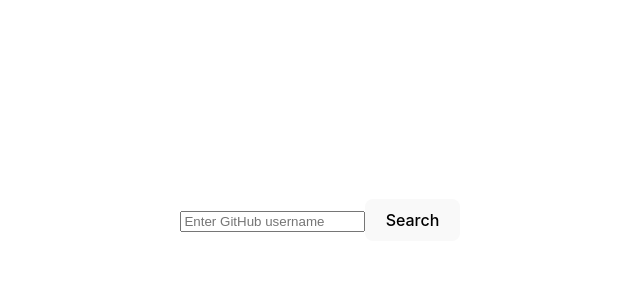
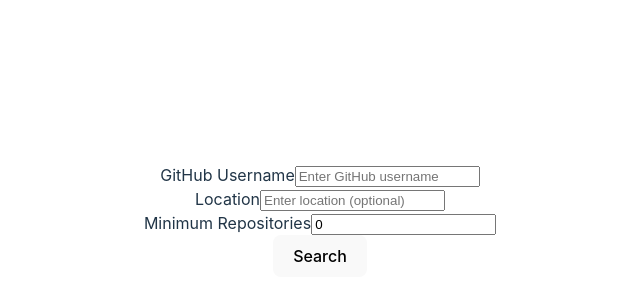
Before and after one commit to Kwame-Fly/alx-fe-reactjs, a React (Vite) app in the folder github-user-search/: page / in a window 1280 px wide. Shown: the part 180-480 px from the top of the page, without its empty margins (320-960 px from the left). Built offline with nearby package versions, Linux system fonts and the light colour scheme.

Commit message:
added lines to githubServices and Service.jsx

```diff
--- a/github-user-search/src/components/Search.jsx
+++ b/github-user-search/src/components/Search.jsx
@@ -4,58 +4,123 @@ import githubService from '../services/githubService';
 
 const Search = () => {
   const [username, setUsername] = useState('');
-  const [user, setUser] = useState(null);
+  const [location, setLocation] = useState('');
+  const [minRepos, setMinRepos] = useState(0);
+  const [userList, setUserList] = useState([]);
   const [loading, setLoading] = useState(false);
   const [error, setError] = useState(null);
+  const [page, setPage] = useState(1);
 
   const handleChange = (event) => {
-    setUsername(event.target.value);
+    if (event.target.name === 'username') setUsername(event.target.value);
+    if (event.target.name === 'location') setLocation(event.target.value);
+    if (event.target.name === 'minRepos') setMinRepos(event.target.value);
   };
 
   const handleSubmit = async (event) => {
     event.preventDefault();
-    if (!username.trim()) return; // Don't submit if input is empty
+    if (!username.trim()) return; // Don't submit if username is empty
 
     setLoading(true);  // Set loading state to true
-    setError(null);    // Clear any previous errors
-    setUser(null);     // Clear any previously displayed user data
+    setError(null);    // Clear previous errors
+    setUserList([]);   // Clear previous user list
 
     try {
-      const userData = await githubService.fetchUserData(username);
-      setUser(userData);  // Set the user data if successful
+      const userData = await githubService.fetchUsers({
+        username,
+        location,
+        minRepos,
+        page
+      });
+      setUserList(userData.items);  // Set the user list
     } catch (err) {
-      setError("Looks like we cant find the user");  // Show error if user is not found
+      setError("Looks like we can't find any users matching your criteria");  // Error handling
     } finally {
       setLoading(false);  // Set loading state to false after the request is complete
     }
   };
 
+  // Load more functionality for pagination
+  const loadMore = async () => {
+    setPage(page + 1);
+    handleSubmit({ preventDefault: () => {} }); // Re-submit with next page
+  };
+
   return (
+    <div className="p-4 max-w-2xl mx-auto">
+      <form onSubmit={handleSubmit} className="space-y-4">
         <div>
-      <form onSubmit={handleSubmit}>
+          <label htmlFor="username" className="block text-lg font-medium">GitHub Username</label>
           <input
             type="text"
-          placeholder="Enter GitHub username"
+            id="username"
+            name="username"
             value={username}
             onChange={handleChange}
+            placeholder="Enter GitHub username"
+            className="w-full p-2 border rounded-md focus:ring-2 focus:ring-blue-500"
           />
-        <button type="submit">Search</button>
+        </div>
+
+        <div>
+          <label htmlFor="location" className="block text-lg font-medium">Location</label>
+          <input
+            type="text"
+            id="location"
+            name="location"
+            value={location}
+            onChange={handleChange}
+            placeholder="Enter location (optional)"
+            className="w-full p-2 border rounded-md focus:ring-2 focus:ring-blue-500"
+          />
+        </div>
+
+        <div>
+          <label htmlFor="minRepos" className="block text-lg font-medium">Minimum Repositories</label>
+          <input
+            type="number"
+            id="minRepos"
+            name="minRepos"
+            value={minRepos}
+            onChange={handleChange}
+            placeholder="Enter minimum repositories"
+            className="w-full p-2 border rounded-md focus:ring-2 focus:ring-blue-500"
+          />
+        </div>
+
+        <button type="submit" className="w-full bg-blue-500 text-white p-2 rounded-md">Search</button>
       </form>
 
-      {/* Conditional Rendering for Loading, Error, and User Data */}
-      {loading && <p>Loading...</p>}
-      {error && <p>{error}</p>} {/* Show error message here */}
-      {user && !loading && !error && (
+      {/* Displaying results */}
+      {loading && <p className="text-center">Loading...</p>}
+      {error && <p className="text-red-500 text-center">{error}</p>}
+
+      {/* Display user list */}
+      {userList.length > 0 && (
+        <div className="mt-4">
+          <ul className="space-y-4">
+            {userList.map((user) => (
+              <li key={user.id} className="p-4 border rounded-md flex items-center space-x-4">
+                <img src={user.avatar_url} alt={user.login} className="w-16 h-16 rounded-full" />
                 <div>
-          <img src={user.avatar_url} alt="Avatar" width="100" />
-          <h2>{user.name}</h2>
-          <p>{user.bio}</p>
-          <p>Username: <strong>{user.login}</strong></p>
-          <p>
-            <a href={user.html_url} target="_blank" rel="noopener noreferrer">
-              Visit Profile
-            </a>
-          </p>
+                  <h3 className="text-xl font-bold">{user.login}</h3>
+                  <p>{user.location || 'No location provided'}</p>
+                  <p>Repositories: {user.public_repos}</p>
+                  <a href={user.html_url} target="_blank" rel="noopener noreferrer" className="text-blue-500">View Profile</a>
+                </div>
+              </li>
+            ))}
+          </ul>
+
+          {/* Pagination button */}
+          <div className="mt-4 text-center">
+            <button
+              onClick={loadMore}
+              className="bg-blue-500 text-white p-2 rounded-md"
+            >
+              Load More
+            </button>
+          </div>
         </div>
       )}
     </div>
--- a/github-user-search/src/services/githubService.js
+++ b/github-user-search/src/services/githubService.js
@@ -1,13 +1,24 @@
 // src/services/githubService.js
 import axios from 'axios';
 
-const fetchUserData = async (username) => {
-  try {
-    const response = await axios.get(`https://api.github.com/users/${username}`);
-    return response.data; // return the user data
-  } catch (error) {
-    throw new Error("User not found");
-  }
+const fetchUsers = async ({ username, location, minRepos, page }) => {
+  const query = [
+    `in:login ${username}`,  // Basic search by username
+    location && `location:${location}`,  // Search by location if provided
+    minRepos && `repos:>${minRepos}`  // Search by minimum repos if provided
+  ]
+    .filter(Boolean)
+    .join(' '); // Join non-empty filters into a query string
+
+  const response = await axios.get(`https://api.github.com/search/users`, {
+    params: {
+      q: query,
+      page: page,
+      per_page: 10 // Number of results per page
+    }
+  });
+
+  return response.data;
 };
 
-export default { fetchUserData };
+export default { fetchUsers };
```
Lines whose indentation alone changed are shown as unchanged.
